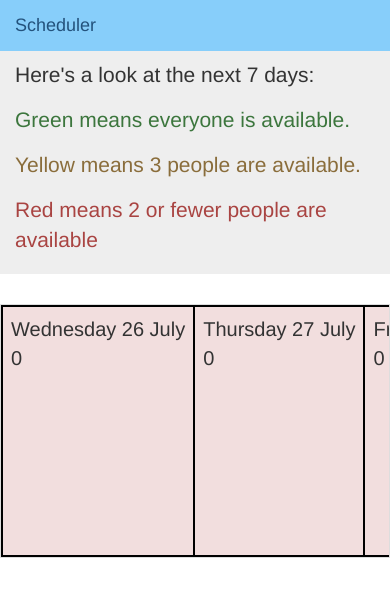
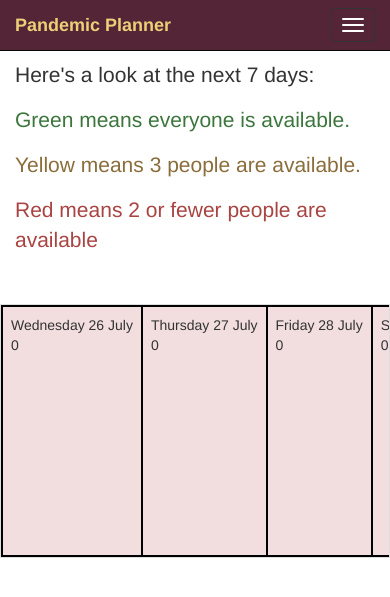
Before and after one commit to cmartin-cay/Pandemic_Planner, a Flask app: page / in a window 390 px wide. Shown: the top 597 px of the page. Run offline with Flask 2, Linux system fonts and the light colour scheme; data that the repository does not hold is empty; some libraries are stand-ins or nearby versions.

Commit message:
Fixed Navbar for mobile

```diff
--- a/app/templates/base.html
+++ b/app/templates/base.html
@@ -27,9 +27,6 @@
             text-align: center;
         }
 
-        .navbar-custom {
-            background-color: lightskyblue;
-        }
         tr {
             height: 250px;
         }
@@ -37,13 +34,21 @@
         .jumbotron {
             padding-top: 10px;
             padding-bottom: 4px;
+            background-color: white;
         }
 
+        .navbar-inverse{
+            background-color: #542437;
+        }
 
+        .navbar.navbar-inverse.navbar-fixed-top a {
+            color: #ECD078;
+            font-weight: bold;
+        }
 
         table, td, th{
             border: 2px solid black;
-            font-size: 20px;
+            font-size: 100%;
         }
     </style>
 
@@ -56,7 +61,7 @@
 
 <body>
 
-<div class="navbar navbar-custom navbar-fixed-top" role="navigation">
+<div class="navbar navbar-inverse navbar-fixed-top" role="navigation">
     <div class="container">
         <div class="navbar-header">
             <button type="button" class="navbar-toggle collapsed" data-toggle="collapse" data-target=".navbar-collapse">
@@ -65,17 +70,14 @@
                 <span class="icon-bar"></span>
                 <span class="icon-bar"></span>
             </button>
-            <a class="navbar-brand" href="{{ url_for('index') }}">Scheduler</a>
+            <a class="navbar-brand" href="{{ url_for('index') }}">Pandemic Planner</a>
         </div>
         <div class="collapse navbar-collapse">
             <ul class="nav navbar-nav">
-                <!-- <li class="active"><a href="#">Home</a></li> -->
-                <li><a href="{{ url_for ('player', player_name='colin') }}">Colin</a></li>
-                <li><a href="{{ url_for ('player', player_name='carolyn') }}">Carolyn</a></li>
-                <li><a href="{{ url_for ('player', player_name='mike') }}">Mike</a></li>
-                <li><a href="{{ url_for ('player', player_name='rachel') }}">Rachel</a></li>
-
-
+                <li><a href="{{ url_for('player', player_name='colin') }}">Colin</a></li>
+                <li><a href="{{ url_for('player', player_name='carolyn') }}">Carolyn</a></li>
+                <li><a href="{{ url_for('player', player_name='mike') }}">Mike</a></li>
+                <li><a href="{{ url_for('player', player_name='rachel') }}">Rachel</a></li>
             </ul>
         </div><!--/.nav-collapse -->
     </div>
```
